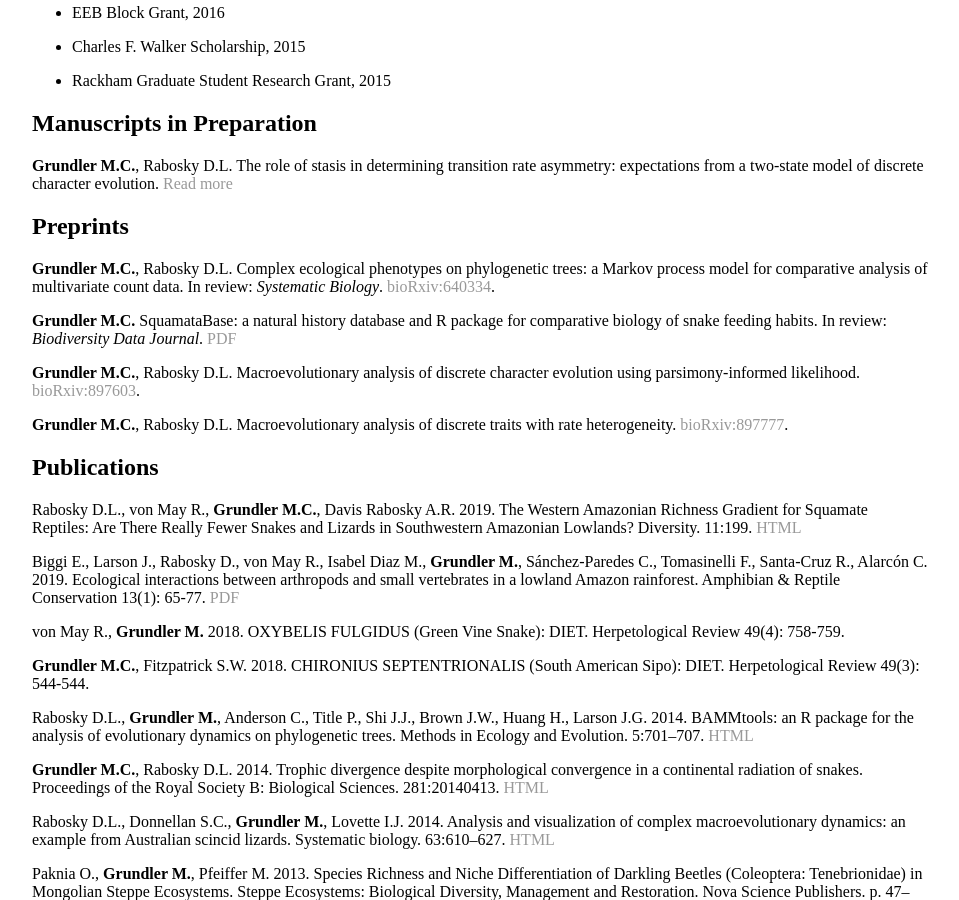
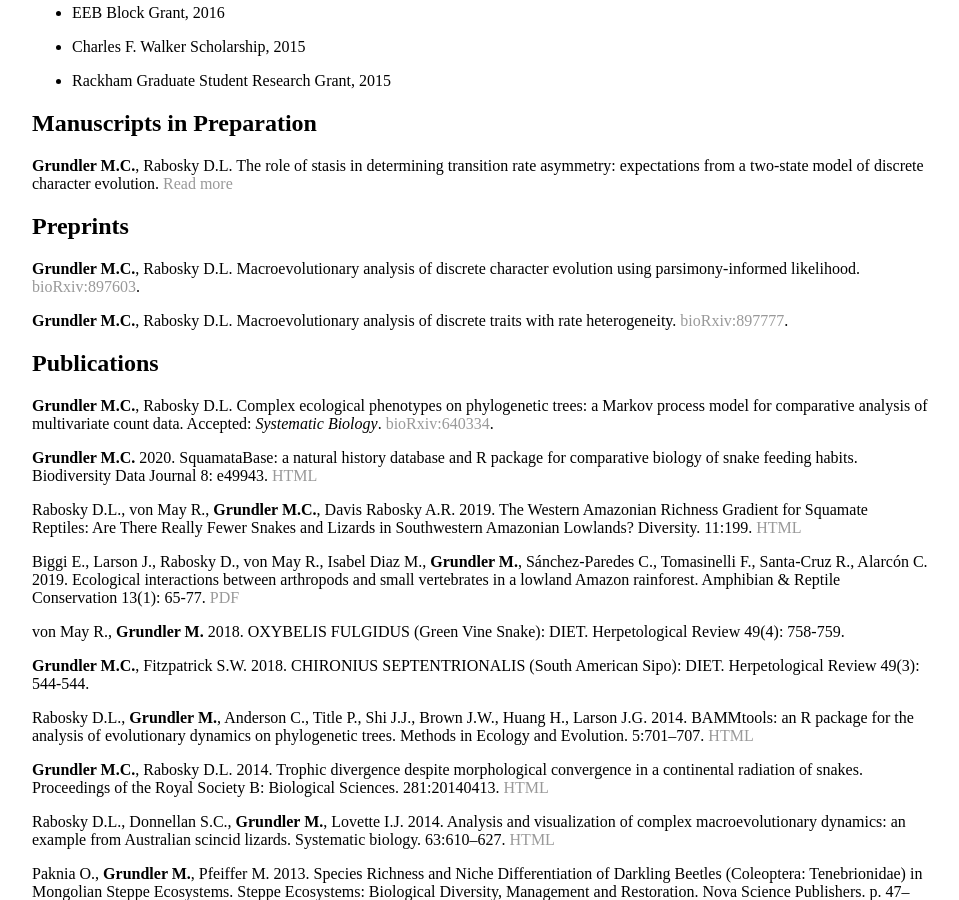
Before and after one commit to blueraleigh/blueraleigh.github.io, a Jekyll site: the page built from cv/index.md, in a window 1280 px wide and 900 px high, scrolled down 718 px. Shown: the whole window, without its empty margins (160-1119 px from the left). Built offline with Jekyll 4.4.1, drawn with Linux system fonts in a browser that asks for light colours; some of the changed lines change nothing that is shown.

Commit message:
update cv

```diff
--- a/cv/index.md
+++ b/cv/index.md
@@ -54,13 +54,6 @@ evolution. [Read more](/research/stasis)
 
 Preprints
 ---------
-**Grundler M.C.**, Rabosky D.L. Complex ecological phenotypes on phylogenetic trees: a Markov process model for comparative analysis of multivariate count data. In review: _Systematic Biology_.
-[bioRxiv:640334](https://www.biorxiv.org/content/10.1101/640334v2).
-
-**Grundler M.C.** SquamataBase: a natural history database and R package
-for comparative biology of snake feeding habits. In review: _Biodiversity Data Journal_.
-[PDF](squamatabase.pdf)
-
 **Grundler M.C.**, Rabosky D.L. Macroevolutionary analysis of discrete character
 evolution using parsimony-informed likelihood. [bioRxiv:897603](https://www.biorxiv.org/content/10.1101/2020.01.07.897603v1).
 
@@ -69,6 +62,13 @@ with rate heterogeneity. [bioRxiv:897777](https://www.biorxiv.org/content/10.110
 
 Publications
 ------------
+**Grundler M.C.**, Rabosky D.L. Complex ecological phenotypes on phylogenetic trees: a Markov process model for comparative analysis of multivariate count data. Accepted: _Systematic Biology_.
+[bioRxiv:640334](https://www.biorxiv.org/content/10.1101/640334v2).
+
+**Grundler M.C.** 2020. SquamataBase: a natural history database and R package
+for comparative biology of snake feeding habits. Biodiversity Data Journal 8: e49943.
+[HTML](https://doi.org/10.3897/BDJ.8.e49943)
+
 Rabosky D.L., von May R., **Grundler M.C.**, Davis Rabosky A.R. 2019. The Western Amazonian Richness Gradient for Squamate Reptiles: Are There Really Fewer Snakes and Lizards in Southwestern Amazonian Lowlands? Diversity. 11:199. [HTML](https://doi.org/10.3390/d11100199)
 
 Biggi E., Larson J., Rabosky D., von May R., Isabel Diaz M., **Grundler M.**, Sánchez-Paredes C., Tomasinelli F., Santa-Cruz R., Alarcón C. 2019. Ecological interactions between arthropods and small vertebrates in a lowland Amazon rainforest. Amphibian & Reptile Conservation 13(1): 65-77. [PDF](http://amphibian-reptile-conservation.org/pdfs/Volume/Vol_13_no_2/ARC_13_2_[General_Section]_304-322_e215.pdf)
```
